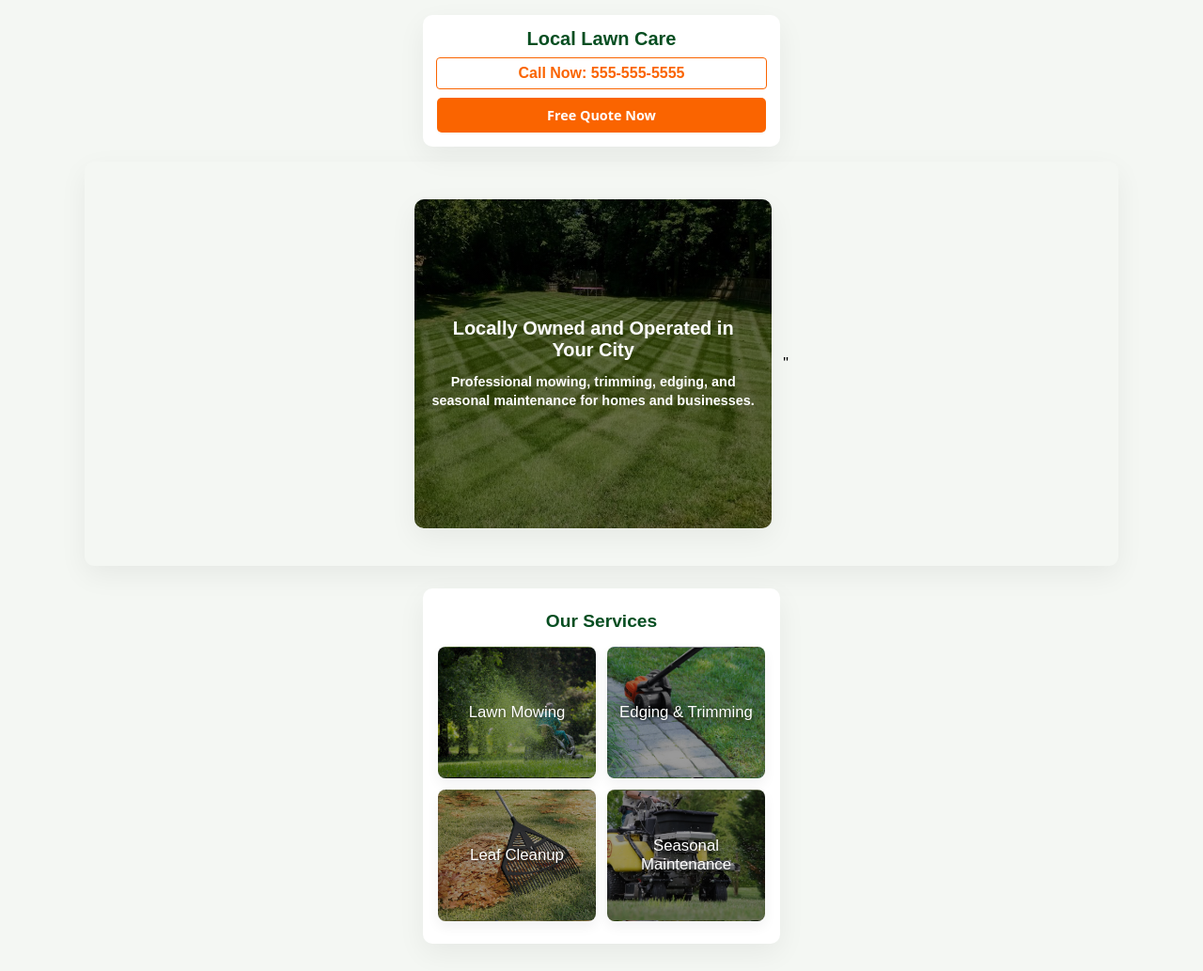
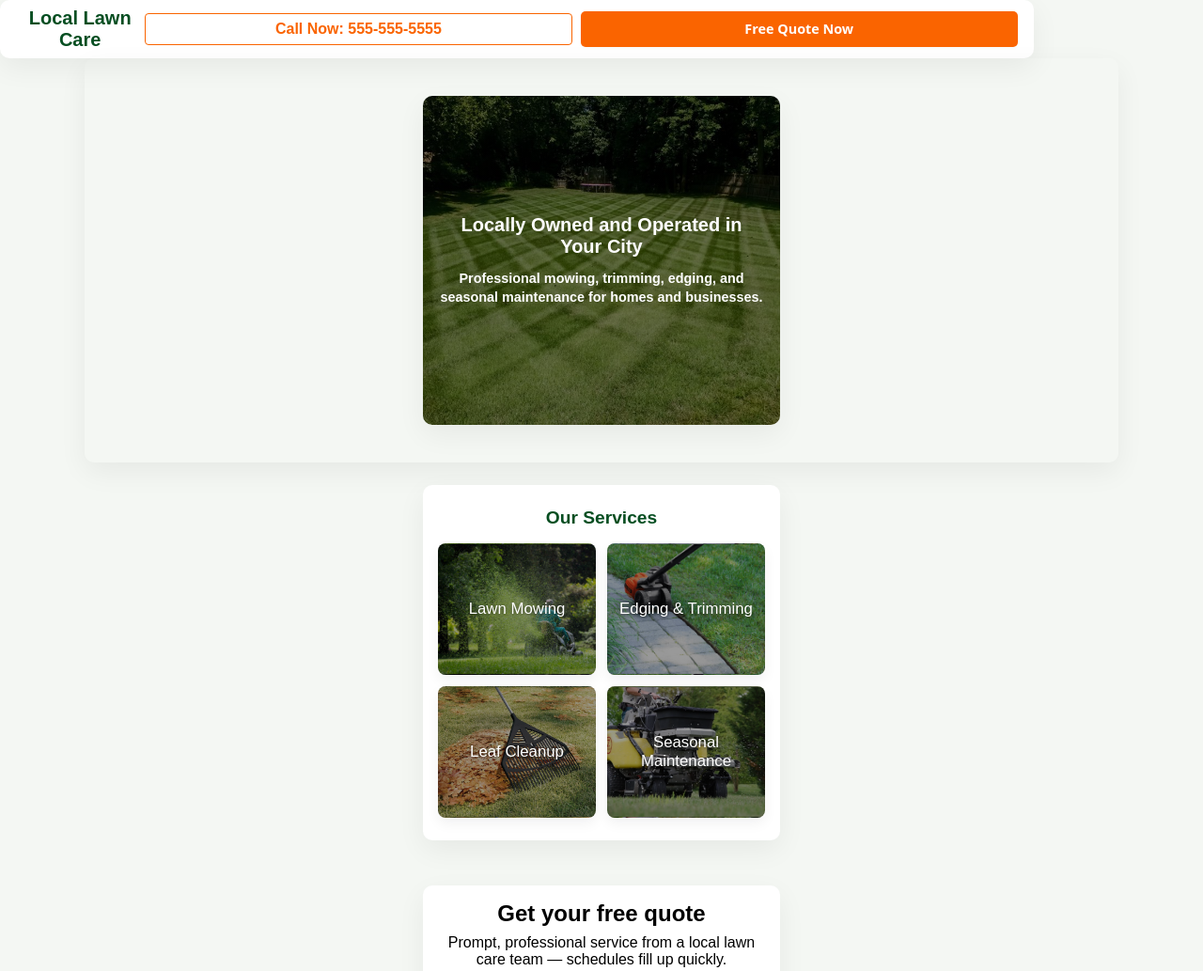
Before and after one commit to noah-tah/bakery-website, a plain HTML site: page index.html in a window 1280 px wide. Shown: the top 1033 px of the page at 94% size. Drawn offline with Linux system fonts and the light colour scheme.

Commit message:
reponsive header, added flex container for stacking buttons later

```diff
--- a/index.html
+++ b/index.html
@@ -9,11 +9,16 @@
     <header>
         <!-- Modifiable header -->
         <h1>Local Lawn Care</h1>
-        <div id="call-now">
-            <a href="tel:5555555555">Call Now: 555-555-5555</a>
 
+        <!-- grouped header actions so they can be stacked on larger screens -->
+        <div id="header-actions">
+            <div id="call-now">
+                <a href="tel:5555555555">Call Now: 555-555-5555</a>
+            </div>
+
+            <button class="cta-button">Free Quote Now</button>
         </div>
-        <button class="cta-button">Free Quote Now</button>
+        <!-- grouped header actions so they can be stacked on larger screens -->
         <!-- End of header -->
     </header>
 
@@ -22,7 +27,7 @@
         <div class="hero-card">
             <h2>Locally Owned and Operated in Your City</h2>
             <h3>Professional mowing, trimming, edging, and seasonal maintenance for homes and businesses.</h3>
-        </div>"
+        </div>
     </div>
     <!-- End of hero section -->
 
--- a/styles.css
+++ b/styles.css
@@ -35,6 +35,18 @@ header {
     gap: 0.5rem;
 }
 
+@media (min-width: 768px) {
+    header {
+        max-width: var(--max-width);
+        flex-direction: row;
+        justify-content: space-between;
+        padding: 0.5rem 1rem;
+        gap: 0;
+        margin: 0;
+    }
+}
+
+
 header h1 {
     font-size: 1.25rem;
     color: #064e21;
@@ -56,6 +68,16 @@ header p {
     align-items: center;
     gap: 0.5rem;
     width: 100%;
+}
+
+/* new: container that groups the call link and CTA button */
+#header-actions {
+    display: flex;
+    flex-direction: row;   /* horizontal on small screens */
+    align-items: center;
+    gap: 0.5rem;
+    width: 100%;
+    justify-content: center;
 }
 
 #call-now a {
```
